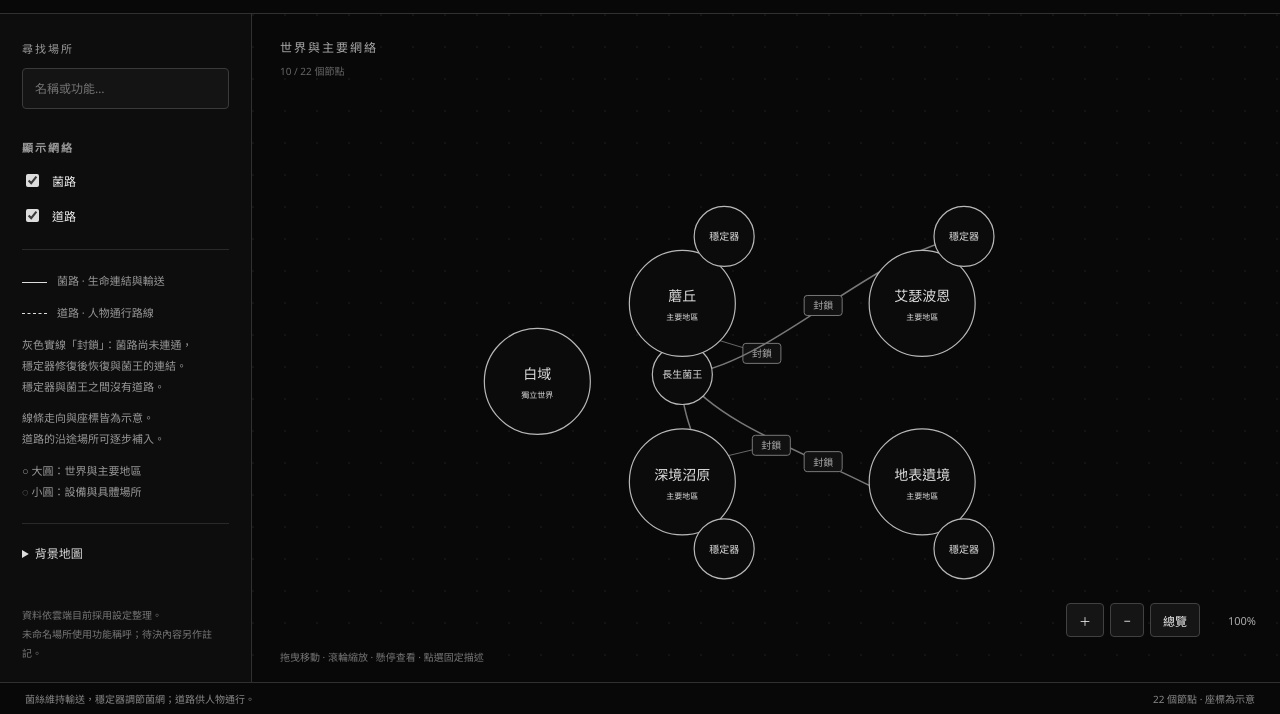
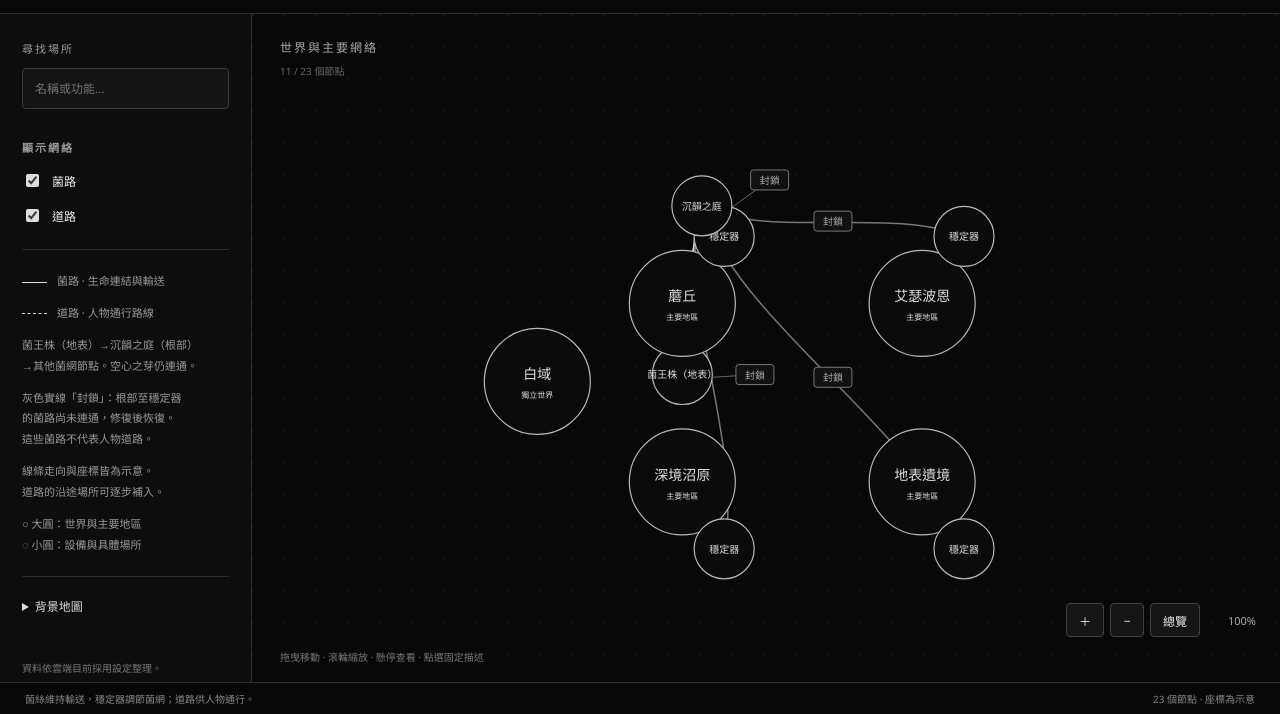
Before and after one commit to oocami35029287/lightbud-map, a plain HTML site: page map-7bc96109b1fac0f0e3238baa38c5378d/index.html in a window 1280 px wide. Shown: the part 86-800 px from the top of the page. Drawn offline with Linux system fonts and the light colour scheme.

Commit message:
Separate fungal king roots and Hollow Bud resonance site

```diff
--- a/map-7bc96109b1fac0f0e3238baa38c5378d/data.js
+++ b/map-7bc96109b1fac0f0e3238baa38c5378d/data.js
@@ -4,7 +4,7 @@ window.LIGHTBUD_DATA = (() => {
   const story='https://drive.google.com/file/d/1hHb4EGg-gMrTOLGbOTOB2hEdQbgpKzkQ/view';
   const nodes=[]; const edges=[];
   const add=(id,name,x,y,level,kind,description,func,parent=null,status='已採用',note='',url=source)=>nodes.push({id,name,x,y,level,kind,description,function:func,parent,status,note,source:url});
-  add('king','長生菌王',-430,-55,1,'蘑丘場所','位於蘑丘，從蘑丘可沿道路抵達。透過菌絲連結與協調各地菌網，不能直接修復遠方結構或控制人工設備。','協調菌網生命連結與輸送、提供族中保存的燈籠遺物。','mush','已採用','圖面位於蘑丘下方；精確地理位置與傳達意願方式待確認。');
+  add('king','菌王株（地表）',-430,-55,1,'地表菌體','長生菌王的地表株體，位於蘑丘，可沿原有道路抵達。其根部所在為沉韻之庭，菌網由根部向其他節點延伸。','協調菌網生命連結與輸送、提供族中保存的燈籠遺物。','mush','已採用','地表株體與根部的精確地形、菌王傳達意願及遺物交付方式待確認。');
   add('white','白域',-950,-30,0,'獨立世界','璃璃原本生活的世界，有家人與日常；與異世界各自獨立。','璃璃的原生生活與返回目的地。',null,'已採用','裂縫通行條件、定位點更新及精確時間差待確認。');
   add('white-home','璃璃的家',-1050,160,2,'生活場所','璃璃離開前的家庭生活場所，回家後嘗試面對未能說完的事情。','家庭日常與角色成長。','white','已採用','內部配置、房間細節待整理。',story);
   add('white-room','璃璃的房間',-1160,265,3,'內部空間','第一篇從白域生活壓力與離開房間的段落展開。','開場生活場景。','white-home','已採用','具體空間與可互動物件待整理。',story);
@@ -18,12 +18,15 @@ window.LIGHTBUD_DATA = (() => {
     add(id,name,x,y,0,'主要地區',desc,func,null,'已採用',note);
     const sy=y<0?-1:1;
     add(id+'-stabilizer',name+'穩定器',x+150,y+sy*240,1,'人工設備','古代世界穩定器，調節當地菌網的魔素流量、壓力與頻率。輸送與分流由菌絲維持，不設獨立設備通道。',func,id,'已採用','具體位置與修復操作待確認。');
-    edges.push({from:'king',to:id+'-stabilizer',type:'life',status:'locked',unlockCondition:'當地穩定器處理完問題後恢復菌路連通。',note:'菌王直接連到穩定器的菌路目前封鎖；修復後恢復生命連結與輸送。穩定器與菌王之間沒有道路。'},
+    edges.push({from:'garden',to:id+'-stabilizer',type:'life',status:'locked',unlockCondition:'當地穩定器處理完問題後恢復與菌王根部的菌路連通。',note:'由沉韻之庭的菌王根部延伸至穩定器的菌路目前封鎖；修復後恢復生命連結與輸送。此菌路不代表人物道路。'},
       {from:id,to:id+'-stabilizer',type:'life',note:'城市的菌路連到當地穩定器。'});
   }
   add('home','小麻家',-690,-340,2,'生活據點','小麻一家收留璃璃，陪伴她適應、辨認感受及學習表達需求。','停留、生活互動與情感成長。','mush');
-  add('garden','沉韻之庭',-360,-660,2,'探索場所','璃璃帶著菌王提供的燈籠前往，學習收束連結並建立穩定共鳴。','學習共鳴、喚醒與掌握燈籠。','mush','已採用','與深層菌網的介面、精確位置待補充。');
-  add('garden-inner','沉韻之庭深處',-360,-785,3,'內部空間','同一探索場所的深處，不另取核心專名。','呈現更深入的探索與共鳴學習。','garden','待確認','內部布局與具體生態功能待設計。');
+  add('garden','沉韻之庭',-360,-660,1,'菌王根部','菌王根部所在之處；與地表菌王株相連，菌絲由此延伸至其他節點。璃璃在此接觸菌王，獲得族中保存的空芽燈籠。','菌網根部連結、菌王接觸與燈籠提供。','king','已採用','既有正式用字為沉韻之庭；精確位置、進入方式與交付流程待補充。');
+  add('garden-inner','沉韻之庭深處',-250,-785,3,'內部空間','菌王根部場所的內部空間，尚未確認是否作為獨立探索區。','根部內部探索的待確認空間。','garden','待確認','內部布局與具體生態功能待設計；不代替空心之芽。');
+  add('hollow-bud','空心之芽',-700,-780,2,'共鳴場所','與沉韻之庭相連的菌網節點。災害時這段連結尚未中斷，璃璃需趁仍連通時帶著燈籠趕來，完成第一次穩定共鳴。','選擇共鳴對象、辨認訊號、維持及主動停止連結，為後續各地修復做準備。','mush','已採用','連結尚存不代表永遠安全；具體地形、共鳴原理與中斷條件待確認。',story);
+  edges.push({from:'king',to:'garden',type:'life',status:'open',note:'地表菌王株與沉韻之庭的根部相連。'},
+    {from:'garden',to:'hollow-bud',type:'life',status:'open',note:'此時與菌王根部的菌路尚未中斷；璃璃趁仍連通趕往共鳴。'});
   add('bridges','菌橋',-730,-540,2,'交通設施','菌類共生環境中的通行設施，災害使菌橋變脆，居民進行支撐。','聚落通行、災害反應與救援。','mush','已採用','個別橋名與連接路線待整理。',story);
   add('fields','孢田',-740,-160,2,'生產場所','蘑丘日常與災害波及的場景，災後仍需持續修復。','呈現地方生產與災後重建。','mush','已採用','作物、產出與具體功能待補充。',story);
   add('control','蘑丘穩定器控制區',-160,-550,3,'設備內部','守脈機的緊急封鎖阻止四人接近控制區。','安全釋放積壓魔素與設備修復。','mush-stabilizer','已採用','守脈機是防護單位，非獨立場所；操作與戰鬥待設計。');
@@ -34,7 +37,8 @@ window.LIGHTBUD_DATA = (() => {
   // 道路僅記錄已確認可往來的場所；parent 是歸屬資料，不會自動變成道路。
   edges.push({from:'mush',to:'king',type:'road',note:'使用者已確認蘑丘可沿道路抵達菌王。'},
     {from:'mush',to:'home',type:'road',note:'聚落與生活據點的往來示意。'},
-    {from:'mush',to:'garden',type:'road',note:'已採用的前往沉韻之庭旅程；沿途地點待補。'},
+    {from:'mush',to:'garden',type:'road',note:'前往菌王根部沉韻之庭的旅程示意；沿途地點與進入方式待補。'},
+    {from:'garden',to:'hollow-bud',type:'road',note:'取得燈籠後趕往空心之芽的行程示意；沿途地點待補，與菌路分開記錄。'},
     {from:'mush',to:'trade',type:'road',note:'已採用的出村前往交易據點旅程；沿途地點待補。'});
-  return {version:2,source,notes:'本圖是目前來源的起始清單，非全歷史場所盤點。所有座標與線條走向為示意；parent 只表示場所歸屬。',nodes,edges,backgrounds:[]};
+  return {version:3,source,notes:'依本聊天最新澄清補入菌王株—沉韻之庭—空心之芽關係；對應雲端設定修訂尚待上傳。非全歷史場所盤點；所有座標與線條走向為示意，parent 只表示場所歸屬。',nodes,edges,backgrounds:[]};
 })();
--- a/map-7bc96109b1fac0f0e3238baa38c5378d/index.html
+++ b/map-7bc96109b1fac0f0e3238baa38c5378d/index.html
@@ -6,7 +6,7 @@
 <main>
 <aside id="sidebar"><label class="search-label" for="search">尋找場所</label><input id="search" type="search" placeholder="名稱或功能…" autocomplete="off"><div id="results" aria-live="polite"></div>
 <h2>顯示網絡</h2><div id="layers"></div>
-<div class="legend"><p><i class="solid"></i>菌路 · 生命連結與輸送</p><p><i class="dashed"></i>道路 · 人物通行路線</p><p>灰色實線「封鎖」：菌路尚未連通，<br>穩定器修復後恢復與菌王的連結。<br>穩定器與菌王之間沒有道路。</p><p>線條走向與座標皆為示意。<br>道路的沿途場所可逐步補入。</p><p>○ 大圓：世界與主要地區<br>◌ 小圓：設備與具體場所</p></div>
+<div class="legend"><p><i class="solid"></i>菌路 · 生命連結與輸送</p><p><i class="dashed"></i>道路 · 人物通行路線</p><p>菌王株（地表）→沉韻之庭（根部）<br>→其他菌網節點。空心之芽仍連通。</p><p>灰色實線「封鎖」：根部至穩定器<br>的菌路尚未連通，修復後恢復。<br>這些菌路不代表人物道路。</p><p>線條走向與座標皆為示意。<br>道路的沿途場所可逐步補入。</p><p>○ 大圓：世界與主要地區<br>◌ 小圓：設備與具體場所</p></div>
 <details id="background-controls"><summary>背景地圖</summary><label class="file-button">加入圖片<input id="background-file" type="file" accept="image/png,image/jpeg,image/webp,image/svg+xml"></label><p id="background-name">尚未加入背景圖片</p><div class="bg-grid"><label>X<input id="bg-x" type="number" value="-950"></label><label>Y<input id="bg-y" type="number" value="-680"></label><label>寬度<input id="bg-width" type="number" min="1" value="1900"></label><label>透明度<input id="bg-opacity" type="range" min="0" max="1" step="0.05" value="0.25"></label></div><button id="remove-bg">移除圖片</button></details>
 <div class="sidebar-foot">資料依雲端目前採用設定整理。<br>未命名場所使用功能稱呼；待決內容另作註記。</div></aside>
 <section id="map-area" aria-label="可拖曳縮放的世界地圖"><svg id="map" role="img" aria-label="光芽之夢世界節點與網絡"><defs><pattern id="dots" width="32" height="32" patternUnits="userSpaceOnUse"><circle cx="1" cy="1" r="0.7" fill="#252525"/></pattern></defs><rect width="100%" height="100%" fill="url(#dots)"/><g id="world"><g id="backgrounds"></g><g id="edges"></g><g id="nodes"></g></g></svg>
```
